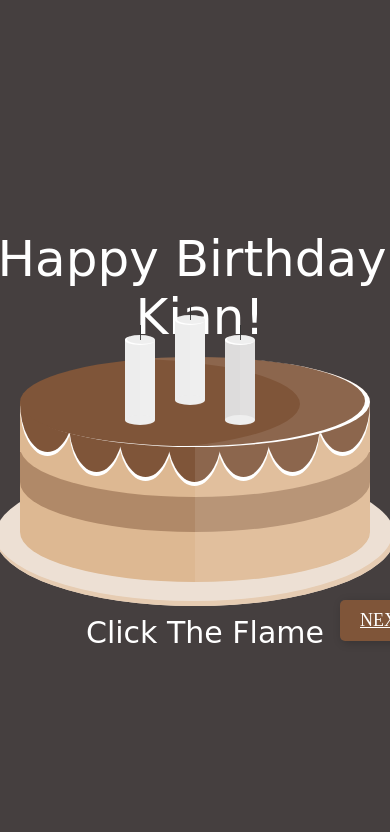
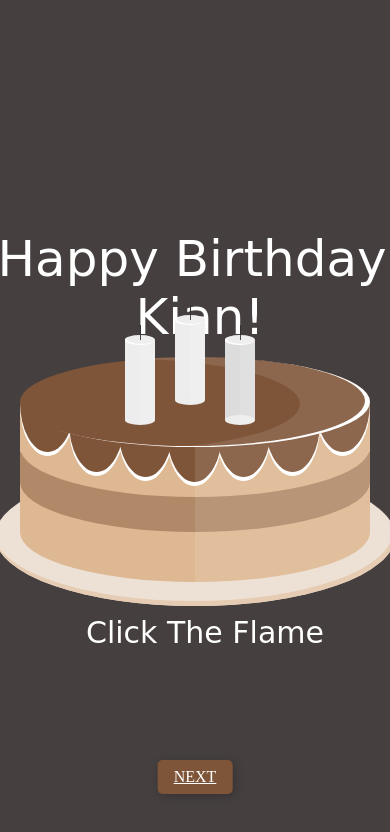
Before and after one commit to Nighttfall/Kiansantang, a plain HTML site: page index.html in a window 390 px wide. Both pictures are taken after a click on the element "Happy Birthday, Kian!". Shown: the top 832 px of the page. Drawn offline with nearby package versions, Linux system fonts and the light colour scheme.

Commit message:
update stuff

```diff
--- a/cake/cake.css
+++ b/cake/cake.css
@@ -248,8 +248,8 @@ body {
     color: white;
     border: none;
     border-radius: 5px;
-    top: 600px; /* Posisi vertikal tombol */
-    left: 340px; /* Posisi horizontal tombol */
+    top: 90%; /* Posisi vertikal tombol */
+    left: 47%; /* Posisi horizontal tombol */
     cursor: pointer;
     box-shadow: 2px 2px 10px rgba(0, 0, 0, 0.2);
     transition: background-color 0.3s ease;
@@ -258,9 +258,14 @@ body {
   .NEXT:hover {
     background-color: #5e3b28; /* Warna saat hover */
   }
+
+
   @media screen and (max-width: 768px) {
-    /* Gaya khusus untuk layar kecil (seperti HP) */
-    body {
-      font-size: 14px;
+    .NEXT {
+      font-size: 16px; /* Mengurangi ukuran font pada layar kecil */
+      padding: 8px 16px; /* Mengurangi padding pada layar kecil */
+      top: 90%; /* Memindahkan tombol ke bawah sedikit */
+      left: 50%;
+      transform: translateX(-50%); /* Menjaga tombol tetap di tengah */
     }
   }
--- a/card/style1.css
+++ b/card/style1.css
@@ -159,6 +159,16 @@
   .text2 {
     font-size: 30px;
     width: 300px;
-    top:105px;
-    left:-40px;
+    top:50%;
+    left:20%;
   }
+
+  @media screen and (max-width: 768px) {
+    .NEXT {
+      font-size: 16px; /* Mengurangi ukuran font pada layar kecil */
+      padding: 8px 16px; /* Mengurangi padding pada layar kecil */
+      top: 90%; /* Memindahkan tombol ke bawah sedikit */
+      left: 50%;
+      transform: translateX(-50%); /* Menjaga tombol tetap di tengah */
+    }
+  }
--- a/gift/gift.css
+++ b/gift/gift.css
@@ -315,8 +315,8 @@ body {
     color: white;
     border: none;
     border-radius: 5px;
-    top: 490px; /* Posisi vertikal tombol */
-    left: 340px; /* Posisi horizontal tombol */
+    top: 70%; /* Posisi vertikal tombol */
+    left: 47%;
     cursor: pointer;
     box-shadow: 2px 2px 10px rgba(0, 0, 0, 0.2);
     transition: background-color 0.3s ease;
@@ -325,3 +325,13 @@ body {
   .NEXT:hover {
     background-color: #5e3b28; /* Warna saat hover */
   }
+
+  @media screen and (max-width: 768px) {
+    .NEXT {
+      font-size: 16px; /* Mengurangi ukuran font pada layar kecil */
+      padding: 8px 16px; /* Mengurangi padding pada layar kecil */
+      top: 90%; /* Memindahkan tombol ke bawah sedikit */
+      left: 50%;
+      transform: translateX(-50%); /* Menjaga tombol tetap di tengah */
+    }
+  }
```
